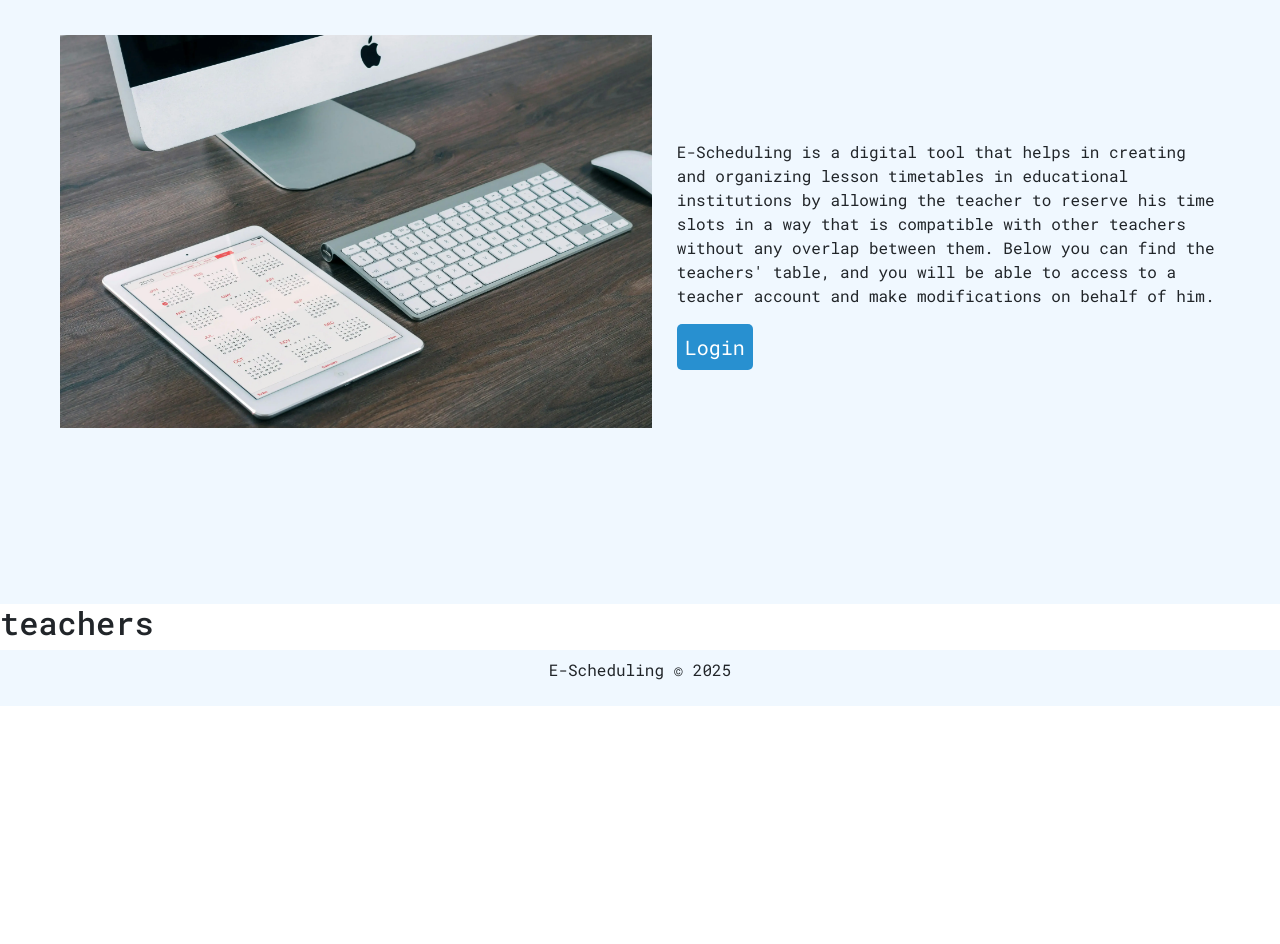
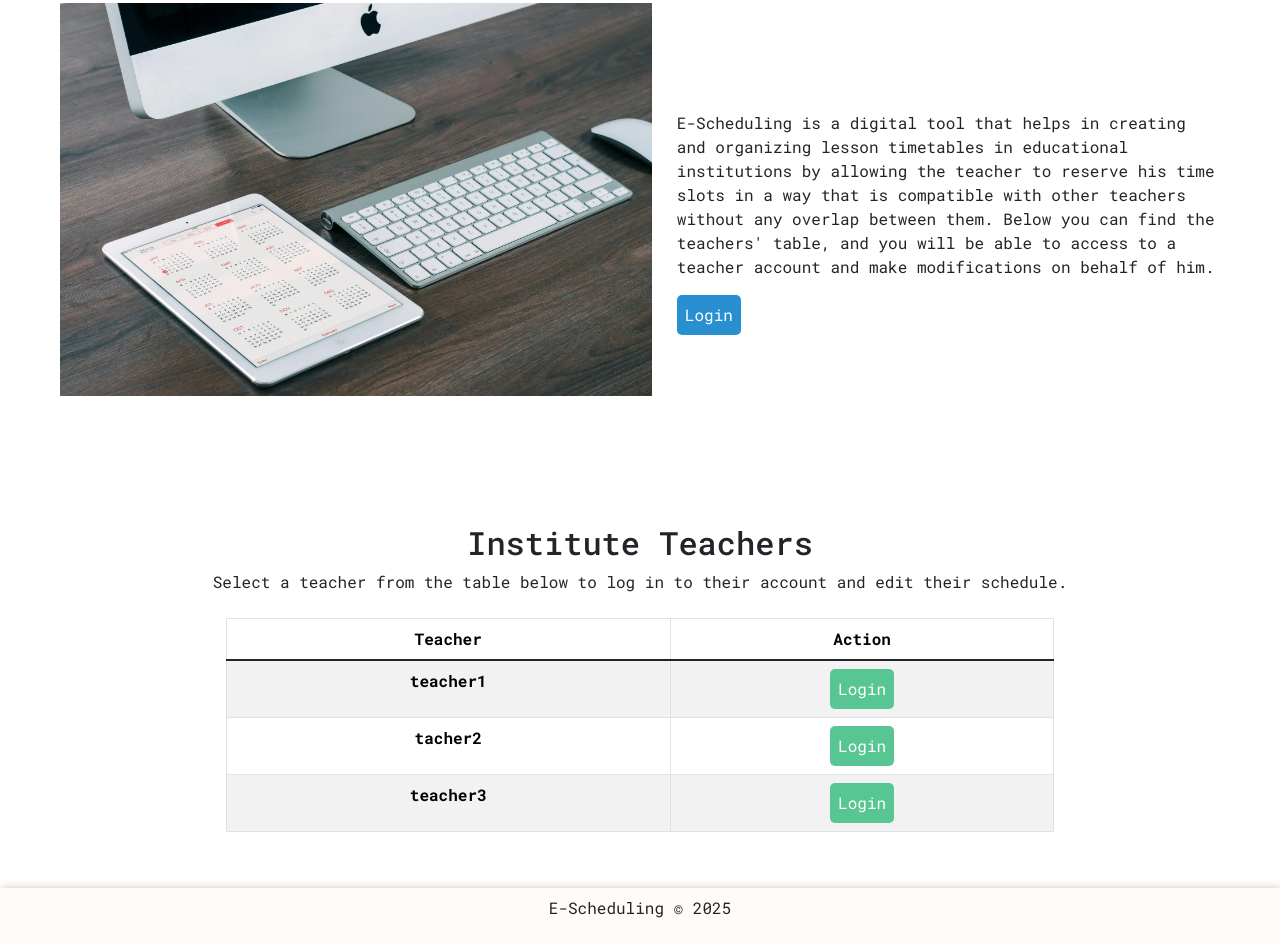
Before and after one commit to HouriaNouhKhanjar/e-scheduling, a plain HTML site: page index.html in a window 1280 px wide. Shown: the part 207-1151 px from the top of the page. Before the commit the page ends 913 px from the top, so only its background shows below. Drawn offline with nearby package versions, Linux system fonts and the light colour scheme.

Commit message:
add teachers table on start page

```diff
--- a/assets/css/style.css
+++ b/assets/css/style.css
@@ -73,8 +73,7 @@ h1 {
 /* hero */
 header {
     margin-top: 3rem;
-    background: var(--highlight-color);
-    padding: 5rem;
+    padding: 5rem 5rem 1rem;
 }
 
 .lead {
@@ -88,5 +87,15 @@ header {
 
 /* footer */
 footer {
-    background: var(--highlight-color);
+    background-color: var(--highlight-color-light) !important;
+    box-shadow: 2px 2px 10px rgb(0 0 0 / 33%);
 }
+
+
+/* Brekpoint */
+/* Medium devices (landscape tablets, 768px and up) */
+@media only screen and (min-width: 768px) {
+    #teachers-table {
+        width: 70%;
+    }
+}
--- a/index.html
+++ b/index.html
@@ -35,7 +35,7 @@
                 </svg>
             </a>
             <a class="nav-link ms-auto btn action-button" aria-label="go to teachers' table and login as a teacher"
-                href="">
+                href="#teachers-table-section">
                 Login
             </a>
         </div>
@@ -46,7 +46,7 @@
         <div class="row">
             <div class="col-12 hero">
                 <h1 class="display-5 text-center">Welcome to E-Scheduling</h1>
-                <div class="d-lg-flex align-items-center py-5 px-2 px-md-5">
+                <div class="d-lg-flex align-items-center py-3 px-2 px-md-5">
                     <div class="hero-image mb-5">
                         <img src="assets/images/hero.webp" alt="entering the schedule into the system on computer">
                     </div>
@@ -57,8 +57,8 @@
                             compatible with other teachers without any overlap between them.
                             Below you can find the teachers' table, and you will be able to access to a teacher account
                             and make modifications on behalf of him. </p>
-                        <a href="#" aria-label="go to teachers' table and login as a teacher"
-                            class="btn btn-lg action-button">Login</a>
+                        <a href="#teachers-table-section" aria-label="go to teachers' table and login as a teacher"
+                            class="btn action-button">Login</a>
                     </div>
                 </div>
 
@@ -67,8 +67,51 @@
     </header>
 
     <!-- Main Container -->
-    <main>
-        <h2>teachers</h2>
+    <main class="container-fluid">
+        <div class="row py-5" id="teachers-table-section">
+            <div class="col-12 text-center">
+                <h2>Institute Teachers</h2>
+                <p>Select a teacher from the table below to log in to their account and edit their
+                    schedule.</p>
+
+            </div>
+            <div class="col-12 py-2 px-5">
+                <table class="table table-bordered table-striped text-center m-auto" id="teachers-table">
+                    <thead>
+                        <tr>
+                            <th scope="col">Teacher</th>
+                            <th scope="col">Action</th>
+                        </tr>
+                    </thead>
+                    <tbody class="table-group-divider">
+                        <tr>
+                            <th scope="row">teacher1</th>
+                            <td>
+                                <button class="btn action-button-secondary" aria-label="log into teacher1 account">
+                                    Login
+                                </button>
+                            </td>
+                        </tr>
+                        <tr>
+                            <th scope="row">tacher2</th>
+                            <td>
+                                <button class="btn action-button-secondary" aria-label="log into teacher2 account">
+                                    Login
+                                </button>
+                            </td>
+                        </tr>
+                        <tr>
+                            <th scope="row">teacher3</th>
+                            <td colspan="2">
+                                <button class="btn action-button-secondary" aria-label="log into teacher3 account">
+                                    Login
+                                </button>
+                            </td>
+                        </tr>
+                    </tbody>
+                </table>
+            </div>
+        </div>
     </main>
 
     <!-- Footer -->
```
